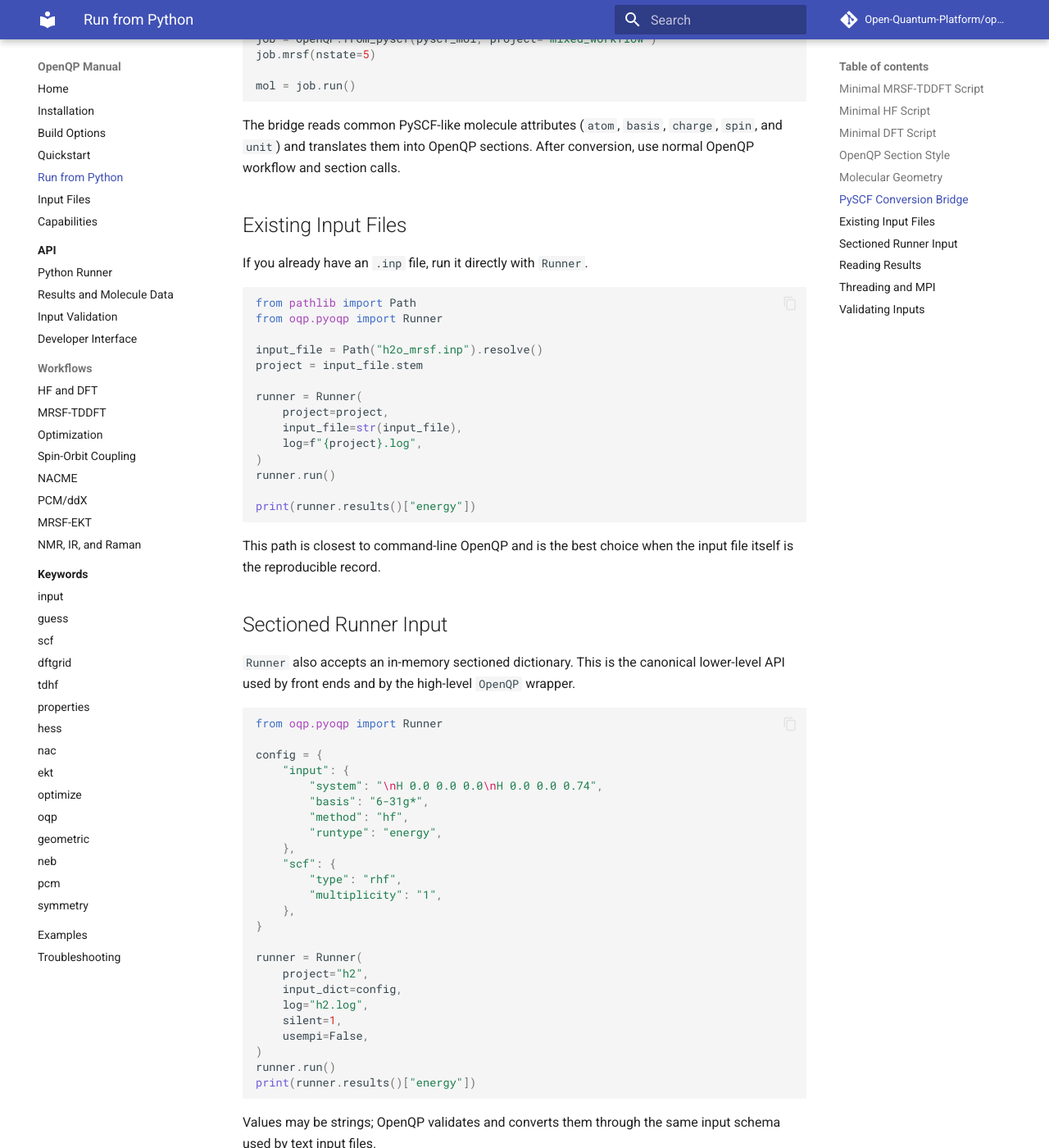
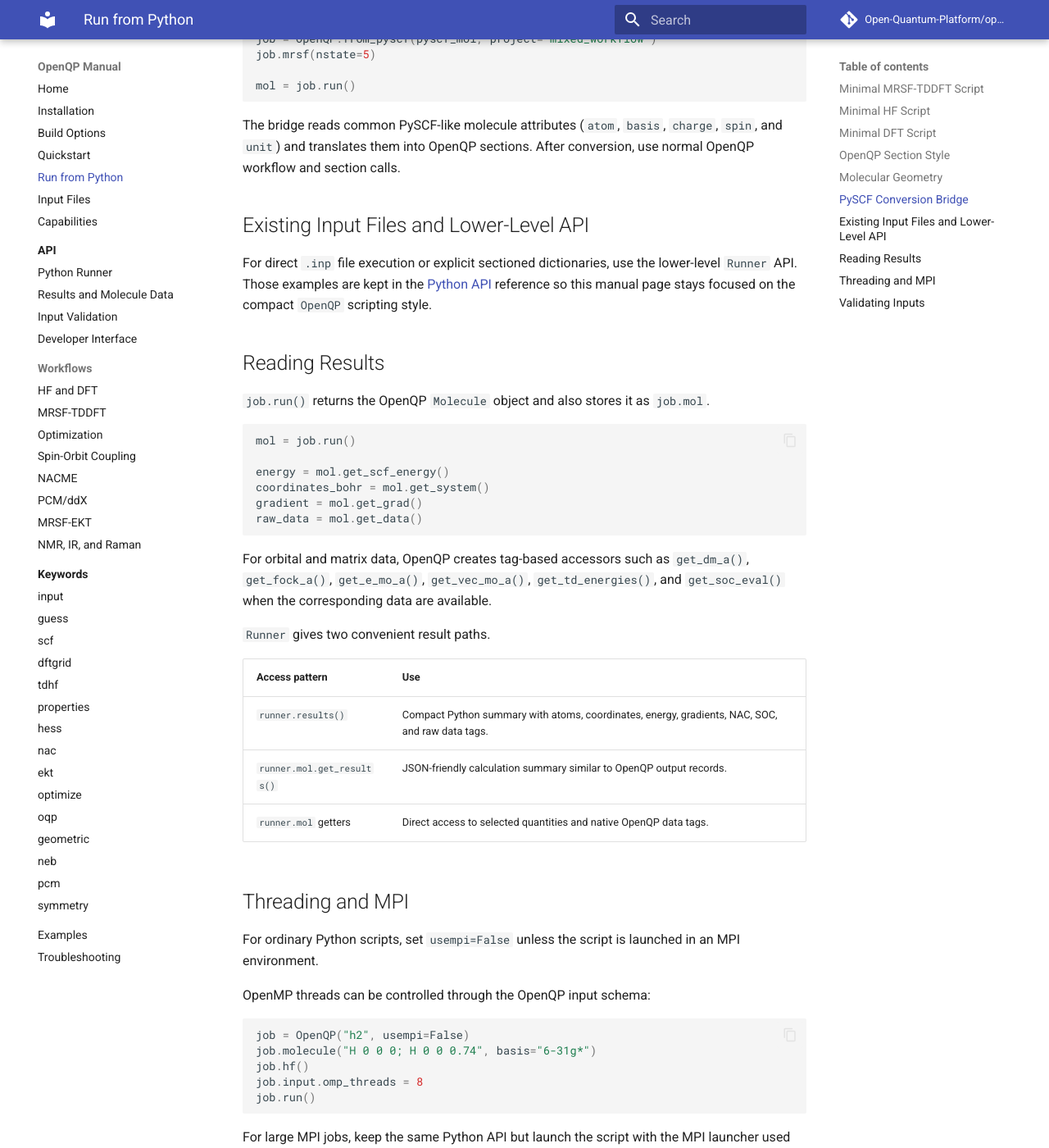
Before and after one commit to Open-Quantum-Platform/openqp-docs, an MkDocs documentation site: the page built from docs/python-scripting.md, in a window 1280 px wide and 1400 px high, scrolled down 3996 px. Shown: the whole window at 82% size. Built offline with MkDocs 1.6.1 and Material for MkDocs 9.7.7, drawn with Linux system fonts in a browser that asks for light colours; comment, search, counter and statistics services are not loaded.

Commit message:
Keep Python manual focused on OpenQP wrapper

````diff
--- a/docs/python-scripting.md
+++ b/docs/python-scripting.md
@@ -215,64 +215,12 @@
 `charge`, `spin`, and `unit`) and translates them into OpenQP sections. After
 conversion, use normal OpenQP workflow and section calls.
 
-## Existing Input Files
+## Existing Input Files and Lower-Level API
 
-If you already have an `.inp` file, run it directly with `Runner`.
-
-```python
-from pathlib import Path
-from oqp.pyoqp import Runner
-
-input_file = Path("h2o_mrsf.inp").resolve()
-project = input_file.stem
-
-runner = Runner(
-    project=project,
-    input_file=str(input_file),
-    log=f"{project}.log",
-)
-runner.run()
-
-print(runner.results()["energy"])
-```
-
-This path is closest to command-line OpenQP and is the best choice when the
-input file itself is the reproducible record.
-
-## Sectioned Runner Input
-
-`Runner` also accepts an in-memory sectioned dictionary. This is the canonical
-lower-level API used by front ends and by the high-level `OpenQP` wrapper.
-
-```python
-from oqp.pyoqp import Runner
-
-config = {
-    "input": {
-        "system": "\nH 0.0 0.0 0.0\nH 0.0 0.0 0.74",
-        "basis": "6-31g*",
-        "method": "hf",
-        "runtype": "energy",
-    },
-    "scf": {
-        "type": "rhf",
-        "multiplicity": "1",
-    },
-}
-
-runner = Runner(
-    project="h2",
-    input_dict=config,
-    log="h2.log",
-    silent=1,
-    usempi=False,
-)
-runner.run()
-print(runner.results()["energy"])
-```
-
-Values may be strings; OpenQP validates and converts them through the same input
-schema used by text input files.
+For direct `.inp` file execution or explicit sectioned dictionaries, use the
+lower-level `Runner` API. Those examples are kept in the
+[Python API](api/python-runner.md) reference so this manual page stays focused
+on the compact `OpenQP` scripting style.
 
 ## Reading Results
 
````
